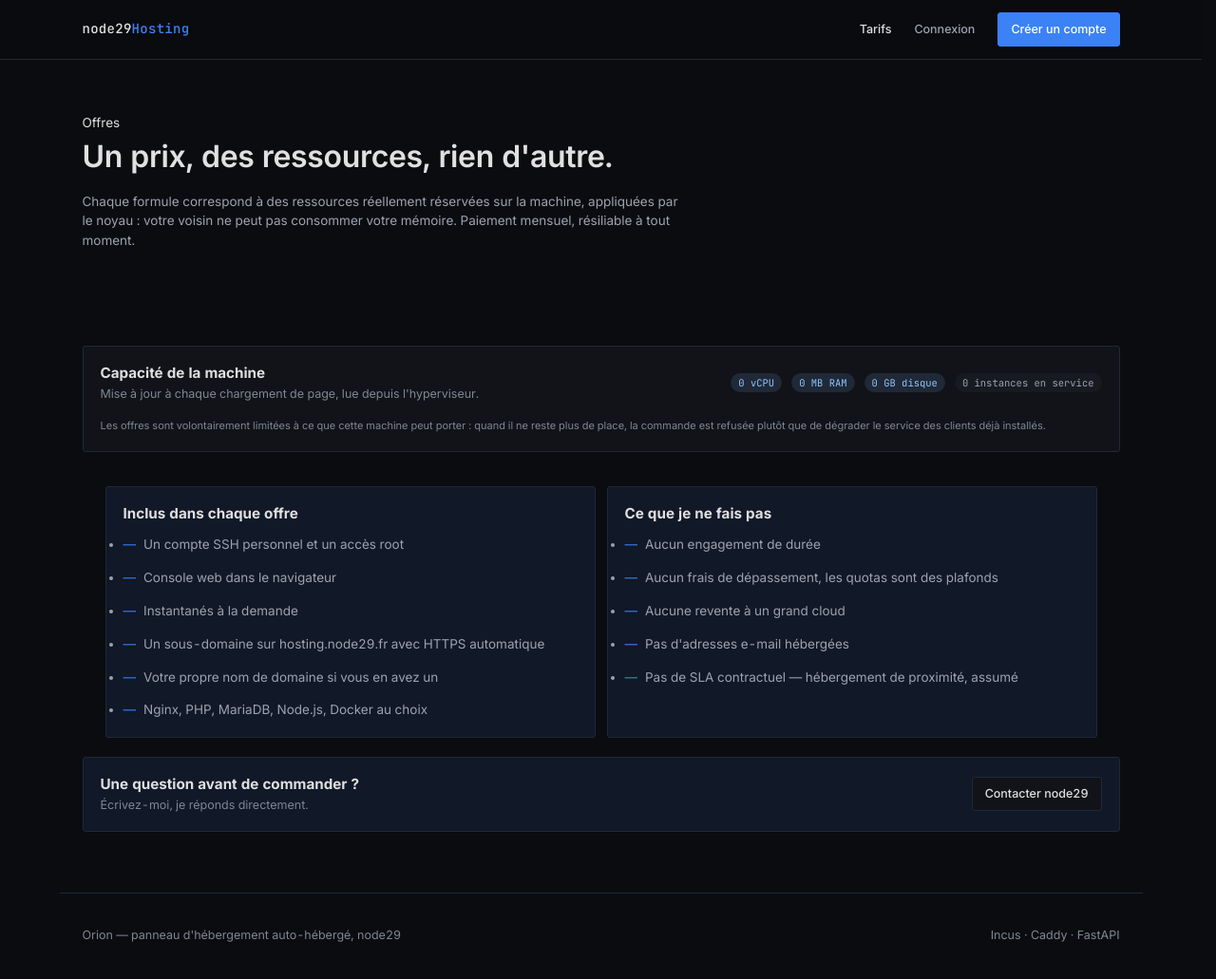
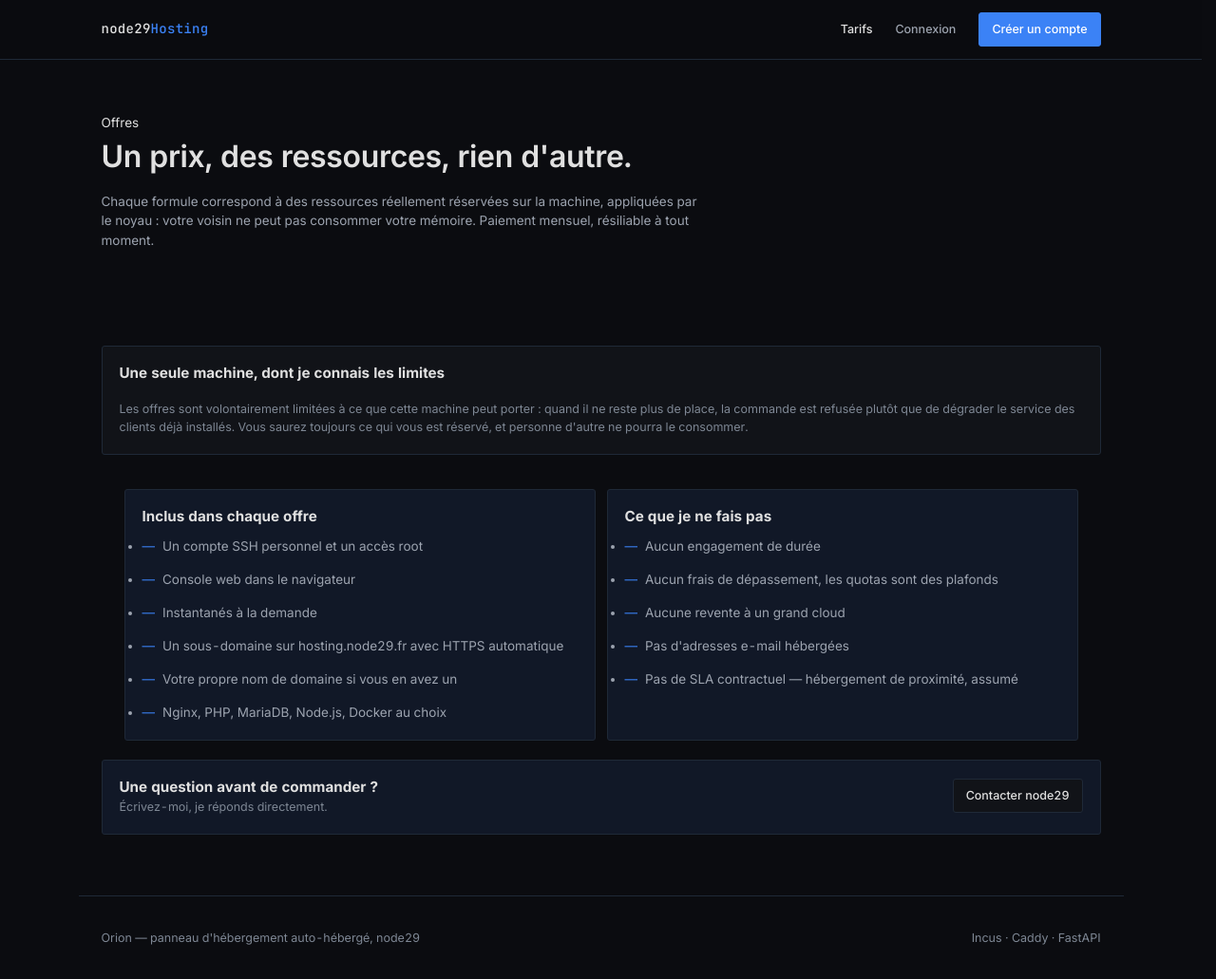
Before and after one commit to paulschk/orion, a FastAPI app: page /tarifs in a window 1280 px wide. Shown: the whole page at 95% size. Before the commit the page ends 992 px from the top, so only its background shows below. Run offline with FastAPI, Linux system fonts and the light colour scheme; data that the repository does not hold is empty; parts of the project's set-up code (start-up, migrations or seed data) failed here and were passed over.

Commit message:
feat(public): one width across the sites, and no capacity readout on /tarifs
nestor.ink and node29.fr both hold their content at 1100px; the panel was the odd
one at 1140. Measured on the three pages before changing anything, then aligned.

/tarifs carried the same operator figures as the hero did - sellable vCPU, RAM and
disk read from the hypervisor, plus a count of instances in service - under a
heading that said so out loud ("lue depuis l'hyperviseur"). On the page whose job
is to sell, the badge would one day read "0 vCPU". What remains is the rule, which
does concern the client: the offer is capped by what the machine can carry, and
the order is refused rather than degrading the clients already installed.

With no template reading them any more, the two public routes no longer call
hostinfo.detect() on every page load - the marketing pages have no reason to ask
the hypervisor anything.

client_ip() now prefers CF-Connecting-IP over X-Forwarded-For, so the sign-in
throttle keeps counting real visitors once Cloudflare is in front instead of
collapsing them onto the edge's address. Cloudflare overwrites that header on
every request, and the origin will only answer Cloudflare and the LAN.

```diff
--- a/orion/__init__.py
+++ b/orion/__init__.py
@@ -4,4 +4,4 @@
 # stylesheet as `?v={{ asset_version }}`, so this number is what tells a
 # returning browser to fetch the new sheet. A theme change that does not move it
 # is a theme change nobody sees.
-__version__ = "0.4.0"
+__version__ = "0.4.1"
--- a/orion/deps.py
+++ b/orion/deps.py
@@ -8,6 +8,17 @@ from . import security
 
 
 def client_ip(request: Request) -> str:
+    """The visitor's address, as far as the edge can honestly tell.
+
+    Behind Cloudflare the true address arrives in `CF-Connecting-IP`, which
+    Cloudflare overwrites on every request; the origin is reachable only through
+    Cloudflare or the LAN, so it can be trusted there. `X-Forwarded-For` is the
+    edge Caddy's chain and is the fallback, not the first choice: behind a proxy
+    it would collapse every visitor onto the proxy's own address.
+    """
+    from_cloudflare = request.headers.get("cf-connecting-ip", "").strip()
+    if from_cloudflare:
+        return from_cloudflare
     forwarded = request.headers.get("x-forwarded-for", "")
     if forwarded:
         return forwarded.split(",")[0].strip()
--- a/orion/routers/public.py
+++ b/orion/routers/public.py
@@ -8,7 +8,6 @@ from fastapi.responses import JSONResponse, RedirectResponse
 from .. import db, sites
 from ..config import settings
 from ..deps import session_optional
-from ..hostinfo import detect, headroom
 from ..templating import render
 
 router = APIRouter()
@@ -34,19 +33,19 @@ async def landing(request: Request):
     if session is not None:
         return RedirectResponse("/admin" if session["role"] == "admin" else "/app", status_code=303)
 
-    info = detect()
+    # No host detection here: the marketing pages describe what a client buys,
+    # never what the machine can still sell. See the note in pricing.html.
     plans = db.query("SELECT * FROM plans WHERE is_active = 1 ORDER BY sort_order")
-    return render(request, "public/landing.html", plans=plans, info=info,
-                  headroom=headroom(info), signup_open=db.get_setting("signup_open") == "1")
+    return render(request, "public/landing.html", plans=plans,
+                  signup_open=db.get_setting("signup_open") == "1")
 
 
 @router.get("/tarifs")
 async def pricing(request: Request):
     session = session_optional(request)
-    info = detect()
     plans = db.query("SELECT * FROM plans WHERE is_active = 1 ORDER BY sort_order")
-    return render(request, "public/pricing.html", plans=plans, info=info,
-                  headroom=headroom(info), signup_open=db.get_setting("signup_open") == "1")
+    return render(request, "public/pricing.html", plans=plans,
+                  signup_open=db.get_setting("signup_open") == "1")
 
 
 @router.get("/robots.txt")
--- a/orion/static/css/orion.css
+++ b/orion/static/css/orion.css
@@ -582,7 +582,7 @@ textarea.input{min-height:90px;resize:vertical;font-family:var(--mono);font-size
    the header's call to action used to inherit the nav's grey and its weight. */
 .pnav nav a:not(.btn){color:var(--muted);font-size:12.5px;font-weight:500;text-decoration:none}
 .pnav nav a:not(.btn):hover,.pnav nav a:not(.btn).active{color:var(--ink)}
-.container{max-width:1140px;margin:0 auto;padding:0 24px}
+.container{max-width:1100px;margin:0 auto;padding:0 24px}
 .narrow{max-width:780px}
 .nav-toggle{display:none;background:none;border:0;cursor:pointer;padding:9px;margin:-9px 0 -9px -9px;
   border-radius:var(--r);color:var(--ink);line-height:0}
--- a/orion/templates/public/pricing.html
+++ b/orion/templates/public/pricing.html
@@ -38,22 +38,16 @@
       {% endfor %}
     </div>
 
+    {# Ce que la machine peut encore vendre est un chiffre d'exploitant : il ne
+       dit rien au visiteur, il decrit l'hote, et il afficherait « 0 vCPU » le
+       jour ou la machine est pleine - sur la page dont le metier est de vendre.
+       Ce qui reste ici est la regle, qui elle concerne le client. #}
     <div class="card flat mt3">
-      <div class="spread">
-        <div>
-          <h3 style="font-size:.95rem">Capacité de la machine</h3>
-          <p class="small dim">Mise à jour à chaque chargement de page, lue depuis l'hyperviseur.</p>
-        </div>
-        <div class="row">
-          <span class="badge">{{ info.sellable_vcpu }} vCPU</span>
-          <span class="badge">{{ info.sellable_ram_mb|human_mb }} RAM</span>
-          <span class="badge">{{ info.sellable_disk_gb }} GB disque</span>
-          <span class="badge idle">{{ headroom.instances }} instance{{ 's' if headroom.instances != 1 }} en service</span>
-        </div>
-      </div>
-      <p class="tiny dim mt2">
+      <h3 style="font-size:.95rem">Une seule machine, dont je connais les limites</h3>
+      <p class="small dim mt2">
         Les offres sont volontairement limitées à ce que cette machine peut porter&nbsp;: quand il ne reste
         plus de place, la commande est refusée plutôt que de dégrader le service des clients déjà installés.
+        Vous saurez toujours ce qui vous est réservé, et personne d'autre ne pourra le consommer.
       </p>
     </div>
 
```
